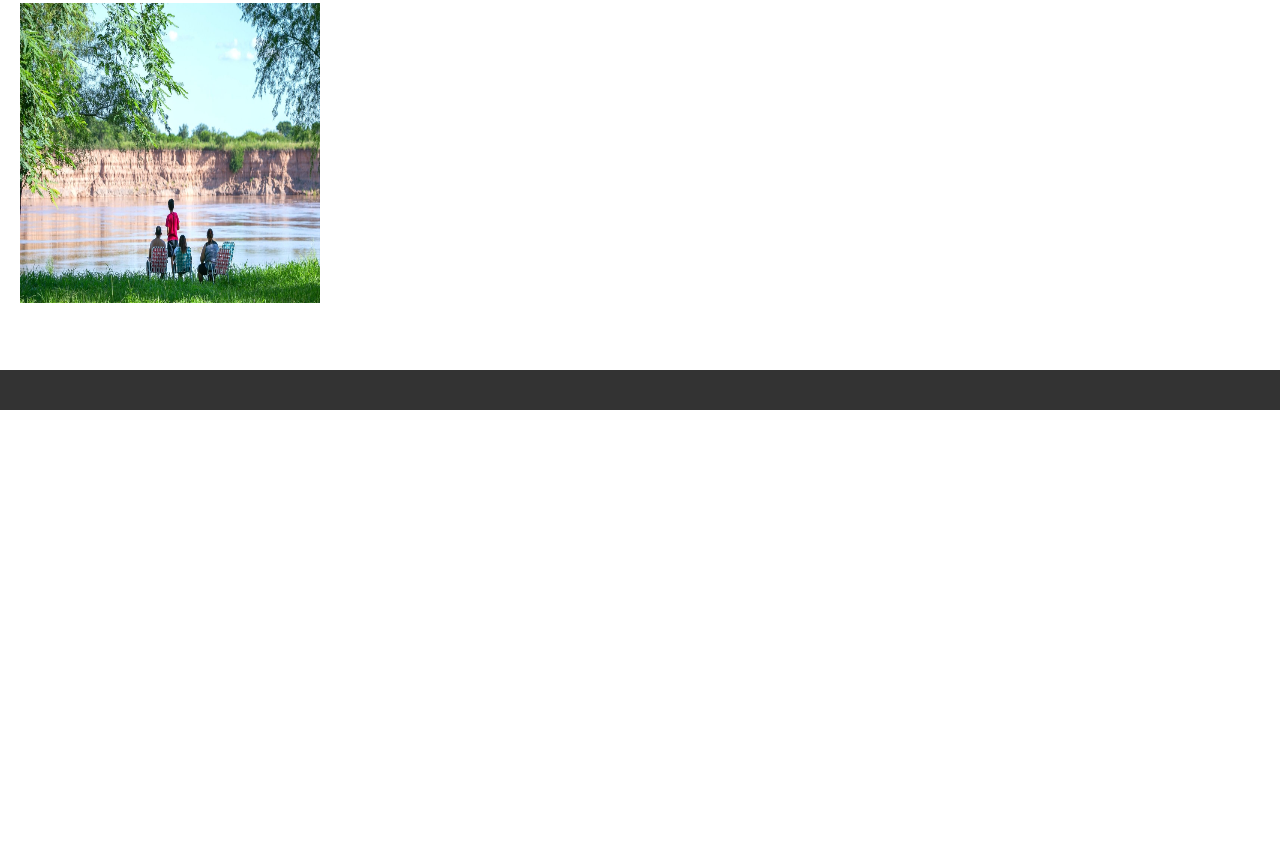
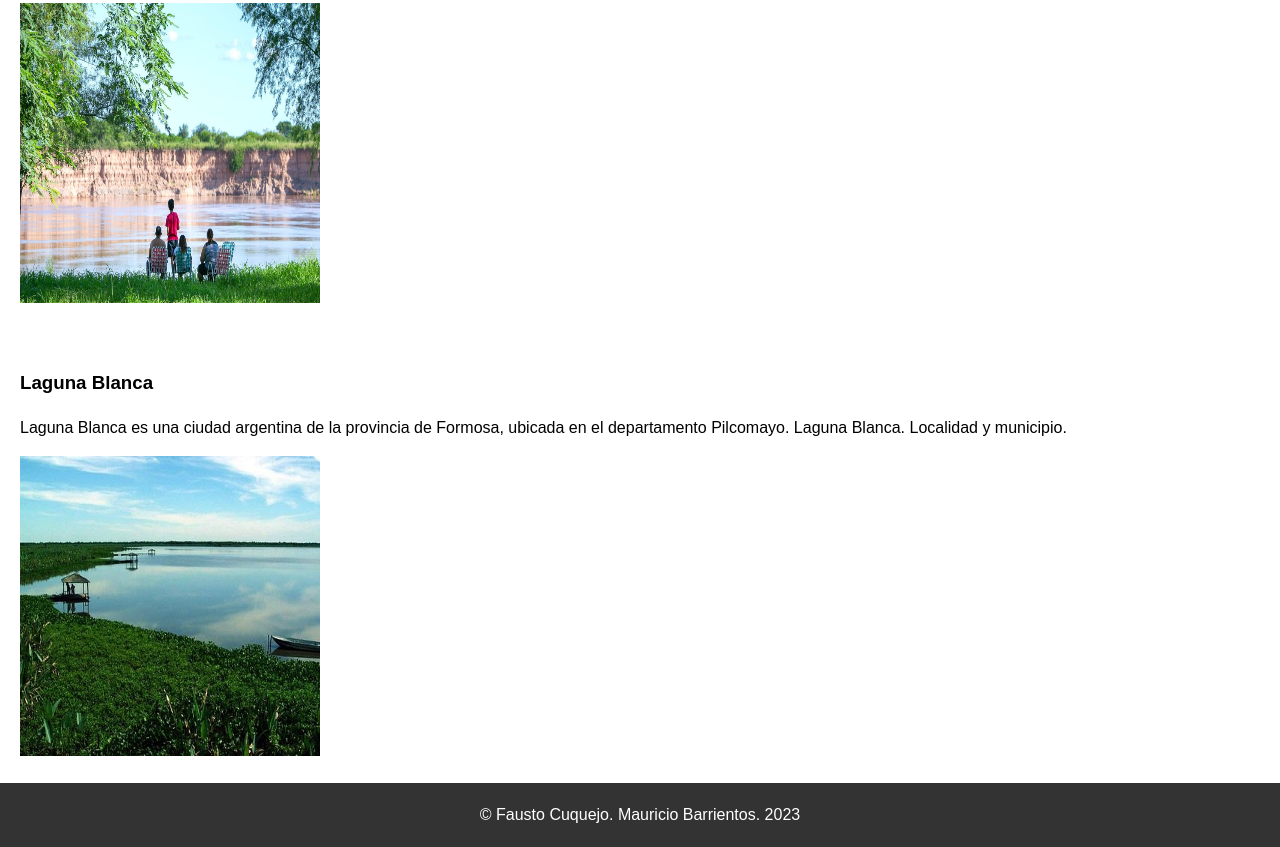
Before and after one commit to F4ust01/actividadTut1404, a plain HTML site: page index.html in a window 1280 px wide. Shown: the part 544-1391 px from the top of the page. Before the commit the page ends 954 px from the top, so only its background shows below. Drawn offline with Linux system fonts and the light colour scheme.

Commit message:
Aportes del compañero 2

```diff
--- a/index.html
+++ b/index.html
@@ -26,12 +26,13 @@
 
 		</section>
 		<section>
-			<!-- Compañero 2. Agregar un "h3", un "p" y un "img" -->
+			<h3>Laguna Blanca</h3>
+			<p>Laguna Blanca es una ciudad argentina de la provincia de Formosa, ubicada en el departamento Pilcomayo. Laguna Blanca. Localidad y municipio.</p>
+			<img src="parque-nacional-rio-pilcomayo.jpg" alt="parque nacional río pilcomayo" height="300px" width="300px">
 		</section>
 	</main>
 	<footer>
-		<!-- Agregar sus nombre con el simbolo de copyright y el año -->
-		<!-- DEBEN QUEDAR LOS NOMBRES UNO A LADO DEL OTRO  -->
+		<span>&copy; Fausto Cuquejo. Mauricio Barrientos. 2023</span>
 	</footer>
 </body>
 </html>
```
Also changed, not shown: parque-nacional-rio-pilcomayo.jpg (added).
